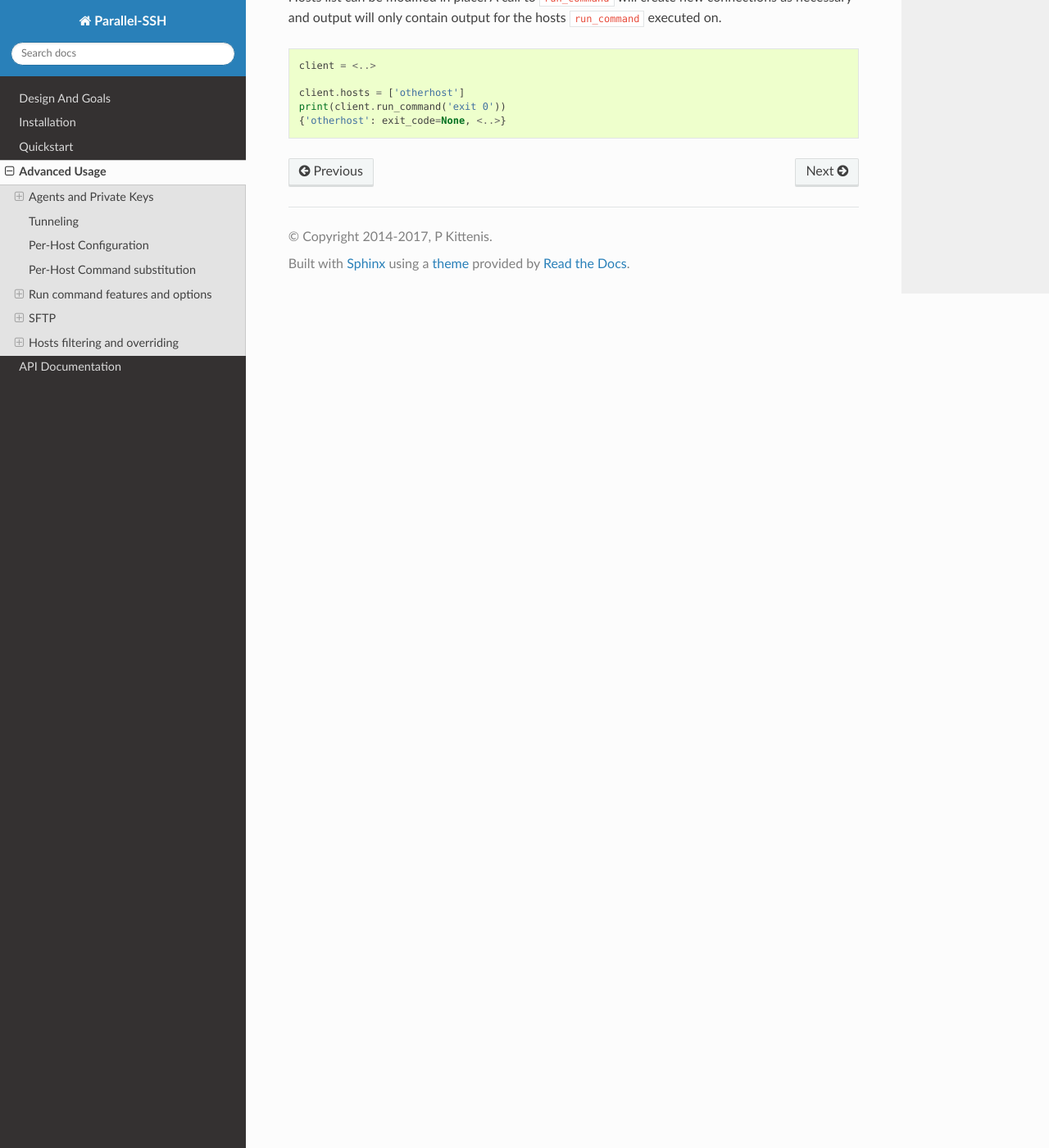
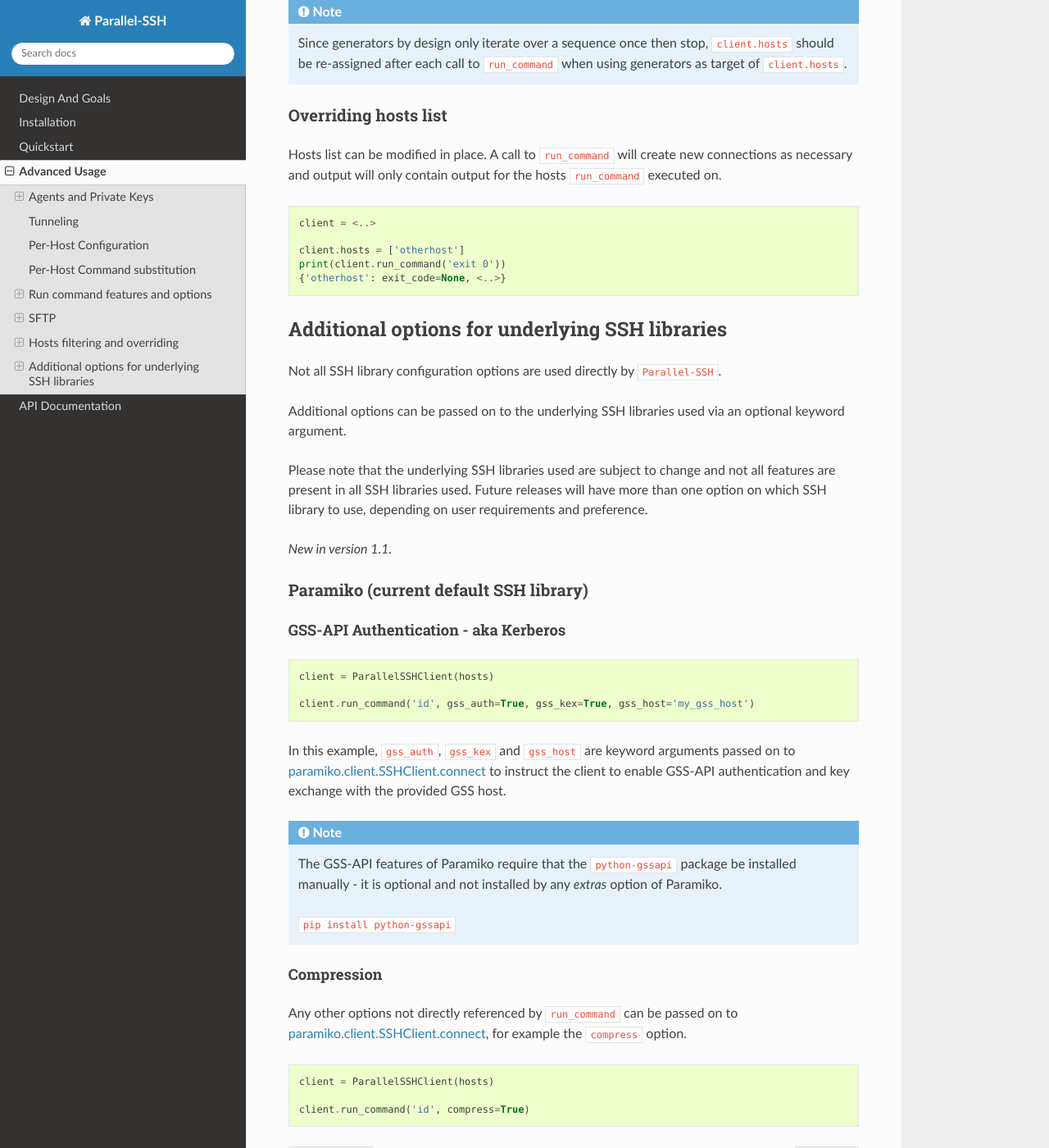
Before and after one commit to ParallelSSH/parallel-ssh, a Sphinx documentation site: the page built from doc/advanced.rst, in a window 1280 px wide and 1400 px high, scrolled down 10241 px. Shown: the whole window at 82% size. Built offline with Sphinx 7.4.7 and the Read the Docs theme 2.0.0, drawn with Linux system fonts in a browser that asks for light colours; the version number could not be read and is left out; some of the changed text lies outside the part shown.

Commit message:
Updated documentation on passing on additional SSH library options. Resolves #85

```diff
--- a/doc/advanced.rst
+++ b/doc/advanced.rst
@@ -424,3 +424,45 @@
    client.hosts = ['otherhost']
    print(client.run_command('exit 0'))
    {'otherhost': exit_code=None, <..>}
+
+Additional options for underlying SSH libraries
+************************************************
+
+Not all SSH library configuration options are used directly by ``Parallel-SSH``.
+
+Additional options can be passed on to the underlying SSH libraries used via an optional keyword argument.
+
+Please note that the underlying SSH libraries used are subject to change and not all features are present in all SSH libraries used. Future releases will have more than one option on which SSH library to use, depending on user requirements and preference.
+
+*New in version 1.1.*
+
+Paramiko (current default SSH library)
+---------------------------------------
+
+GSS-API Authentication - aka Kerberos
++++++++++++++++++++++++++++++++++++++++
+
+.. code-block:: python
+
+   client = ParallelSSHClient(hosts)
+
+   client.run_command('id', gss_auth=True, gss_kex=True, gss_host='my_gss_host')
+
+In this example, ``gss_auth``, ``gss_kex`` and ``gss_host`` are keyword arguments passed on to `paramiko.client.SSHClient.connect <http://paramiko-docs.readthedocs.io/en/stable/api/client.html#paramiko.client.SSHClient.connect>`_ to instruct the client to enable GSS-API authentication and key exchange with the provided GSS host.
+
+.. note::
+
+   The GSS-API features of Paramiko require that the ``python-gssapi`` package be installed manually - it is optional and not installed by any *extras* option of Paramiko.
+
+   ``pip install python-gssapi``
+
+Compression
+++++++++++++
+
+Any other options not directly referenced by ``run_command`` can be passed on to `paramiko.client.SSHClient.connect <http://paramiko-docs.readthedocs.io/en/stable/api/client.html#paramiko.client.SSHClient.connect>`_, for example the ``compress`` option.
+
+.. code-block:: python
+
+   client = ParallelSSHClient(hosts)
+
+   client.run_command('id', compress=True)
```
